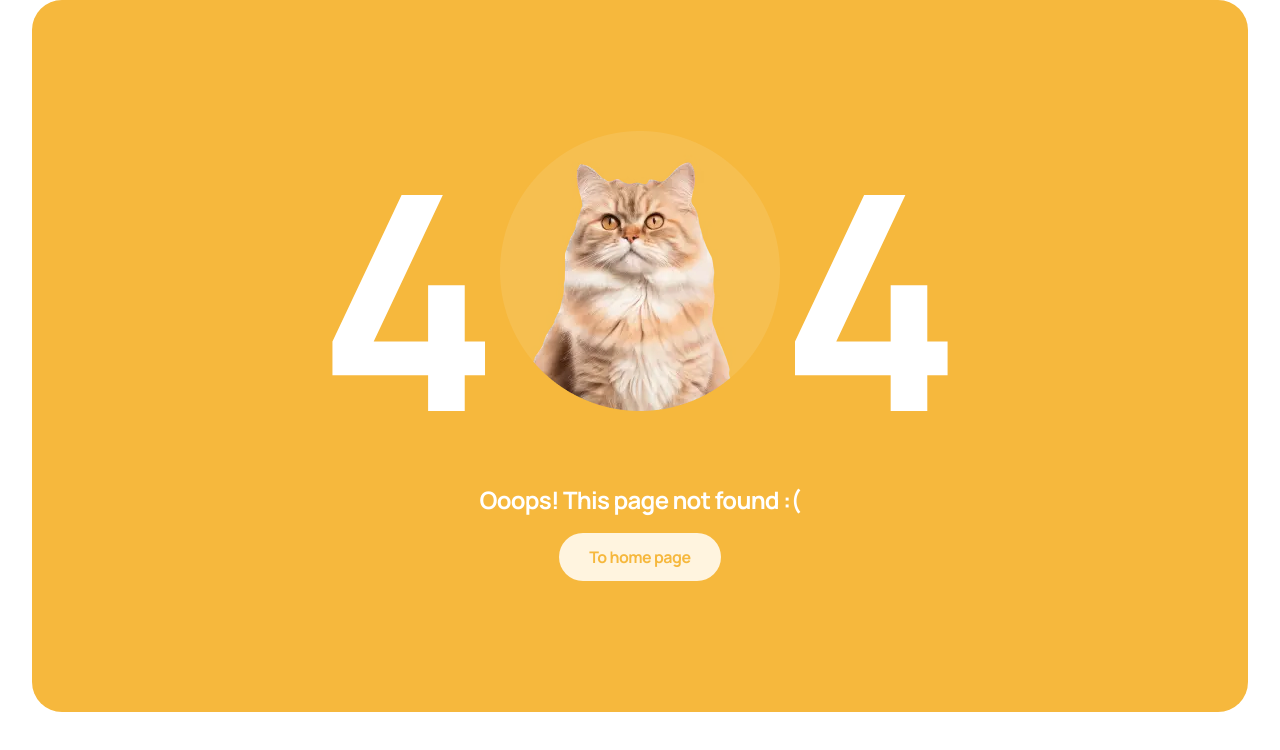
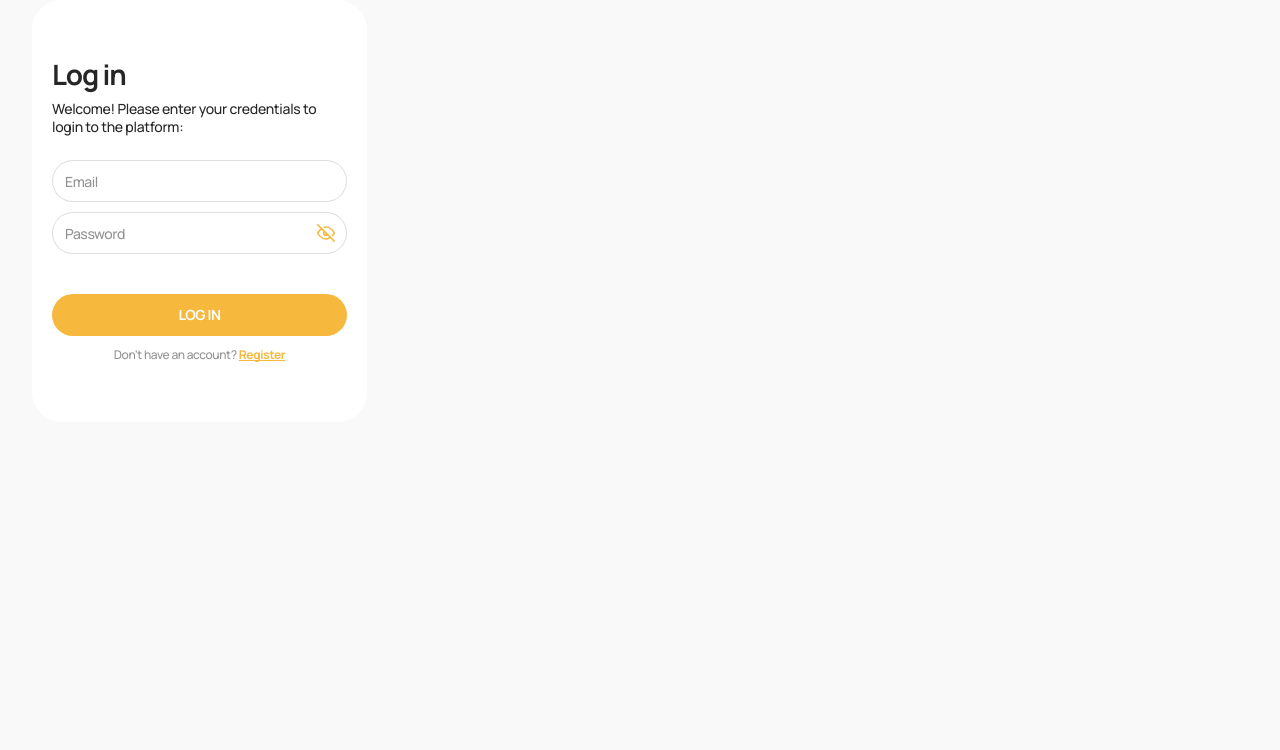
Before and after one commit to naumenkota/Petlove, a React (Vite) app: page / in a window 1280 px wide. Before the commit this address had no page. Shown: the top 750 px of the page. Built offline with nearby package versions, Linux system fonts and the light colour scheme.

Commit message:
add PasswordToggle, ErrorMessage components

```diff
--- a/package.json
+++ b/package.json
@@ -10,14 +10,17 @@
     "preview": "vite preview"
   },
   "dependencies": {
+    "@hookform/resolvers": "^5.2.2",
     "@reduxjs/toolkit": "^2.9.0",
     "axios": "^1.12.2",
     "modern-normalize": "^3.0.1",
     "react": "^19.1.1",
     "react-dom": "^19.1.1",
+    "react-hook-form": "^7.65.0",
     "react-redux": "^9.2.0",
     "react-responsive": "^10.0.1",
-    "react-router-dom": "^7.9.4"
+    "react-router-dom": "^7.9.4",
+    "yup": "^1.7.1"
   },
   "devDependencies": {
     "@eslint/js": "^9.36.0",
--- a/src/App.jsx
+++ b/src/App.jsx
@@ -1,4 +1,5 @@
 import Container from "./components/Container/Container";
+import LoginForm from "./components/LoginForm/LoginForm";
 import MainPage from "./pages/MainPage/MainPage";
 import NotFoundPage from "./pages/NotFoundPage/NotFoundPage";
 
@@ -6,7 +7,7 @@ function App() {
   return (
     <>
       <Container>
-        <NotFoundPage />
+        <LoginForm />
       </Container>
     </>
   );
--- /dev/null
+++ b/src/components/ErrorMessage/ErrorMessage.jsx
@@ -0,0 +1,7 @@
+import s from "./ErrorMessage.module.css";
+
+export default function ErrorMessage({ message }) {
+  if (!message) return null;
+
+  return <p className={s.error}> {message}</p>;
+}
--- /dev/null
+++ b/src/components/LoginForm/LoginForm.jsx
@@ -0,0 +1,74 @@
+import s from "./LoginForm.module.css";
+import { useForm } from "react-hook-form";
+import { yupResolver } from "@hookform/resolvers/yup";
+import * as yup from "yup";
+import ErrorMessage from "../ErrorMessage/ErrorMessage";
+import PasswordToggle from "../PasswordToggle/PasswordToggle";
+import { useState } from "react";
+
+const LoginFormSchema = yup.object().shape({
+  email: yup
+    .string()
+    .transform((value) => value.trim())
+    .email("Enter a valid Email")
+    .required("Email is required"),
+  password: yup
+    .string()
+    .min(7, "Enter a valid password")
+    .required("Password is required"),
+});
+
+export default function LoginForm() {
+  const [showPassword, setShowPassword] = useState(false);
+  const {
+    register,
+
+    formState: { errors },
+  } = useForm({
+    mode: "onChange",
+    resolver: yupResolver(LoginFormSchema),
+  });
+
+  return (
+    <div className={s.wrapper}>
+      <div className={s.wrapper_title}>
+        <h2 className={s.title}>Log in</h2>
+        <p className={s.text}>
+          Welcome! Please enter your credentials to login to the platform:
+        </p>
+      </div>
+      <form className={s.form}>
+        <div className={s.inputGroup}>
+          <div className={s.inputWrapper}>
+            <input
+              {...register("email")}
+              placeholder="Email"
+              className={s.input}
+            />
+            <ErrorMessage message={errors.email?.message} />
+          </div>
+          <div className={s.inputWrapper}>
+            <input
+              {...register("password")}
+              placeholder="Password"
+              className={s.input}
+              type={showPassword ? "text" : "password"}
+            />
+            <PasswordToggle
+              show={showPassword}
+              toggle={() => setShowPassword((prev) => !prev)}
+            />
+            <ErrorMessage message={errors.password?.message} />
+          </div>
+        </div>
+        <button type="submit" className={s.btn}>
+          Log in
+        </button>
+      </form>
+
+      <p className={s.question}>
+        Don't have an account? <span className={s.register}>Register</span>
+      </p>
+    </div>
+  );
+}
--- /dev/null
+++ b/src/components/LoginForm/LoginForm.module.css
@@ -0,0 +1,96 @@
+.wrapper{
+    background-color: var(--white);
+    border-radius: 30px;
+    max-width: 335px;
+    height: 422px;
+    display: flex;
+    align-items: center;
+    justify-content: center;
+    flex-direction: column;
+    padding: 60px 20px;
+}
+
+.wrapper_title{
+    display: flex;
+    align-items:flex-start;
+    justify-content: center;
+    flex-direction: column;
+    gap: 12px;
+}
+
+.title{
+    font-weight: 700;
+    font-size: 28px;
+    line-height: 1;
+    letter-spacing: -0.04em;
+}
+
+.text{
+    font-weight: 500;
+    font-size: 14px;
+    line-height: 1.28;
+    letter-spacing: -0.02em;
+}
+
+.inputGroup{
+    margin-top: 24px;
+    display: flex;
+    align-items: flex-start;
+    justify-content: flex-start;
+    flex-direction: column;
+    gap: 10px;
+}
+
+.inputWrapper{
+    position: relative;
+}
+
+.input{
+    border: 1px solid rgba(38, 38, 38, 0.15);
+    border-radius: 30px;
+    padding: 12px;
+    width: 295px;
+    height: 42px;
+}
+
+.input::placeholder{
+    font-weight: 500;
+    font-size: 14px;
+    line-height: 1.28;
+    letter-spacing: -0.03em;
+    color: rgba(38, 38, 38, 0.5);
+}
+
+.btn{
+    margin-top: 40px;
+    font-weight: 700;
+    font-size: 14px;
+    line-height: 1.28571;
+    letter-spacing: -0.03em;
+    text-transform: uppercase;
+    color: var(--white);
+    display: flex;
+    align-items: center;
+    justify-content: center;
+    width: 100%;
+    max-width: 295px;
+    height: 42px;
+    border-radius: 30px;
+    background-color: var(--yellow);
+}
+
+.question{
+    margin-top: 12px;
+    font-weight: 500;
+    font-size: 12px;
+    line-height: 1.16667;
+    letter-spacing: -0.03em;
+    color: rgba(38, 38, 38, 0.5);
+}
+
+.register{
+    font-weight: 700;
+    text-decoration: underline;
+    text-decoration-skip-ink: none;
+    color: #f6b83d;
+}
--- /dev/null
+++ b/src/components/PasswordToggle/PasswordToggle.jsx
@@ -0,0 +1,11 @@
+import s from "./PasswordToggle.module.css";
+import EyeIcon from "../../assets/icons/eye.svg?react";
+import EyeOffIcon from "../../assets/icons/eye-off.svg?react";
+
+export default function PasswordToggle({ show, toggle }) {
+  return (
+    <button type="button" onClick={toggle} className={s.eyeIcon}>
+      {show ? <EyeIcon /> : <EyeOffIcon />}
+    </button>
+  );
+}
--- /dev/null
+++ b/src/components/PasswordToggle/PasswordToggle.module.css
@@ -0,0 +1,13 @@
+.eyeIcon {
+    position: absolute;
+    top: 12px;
+    right: 12px;
+    width: 18px;
+    height: 18px;
+    background-color: var(--white);
+}
+
+.eyeIcon svg {
+    width: 100%;
+    height: 100%;
+}
--- a/src/index.css
+++ b/src/index.css
@@ -14,7 +14,7 @@
 body {
     font-family: "Manrope", sans-serif;
     color: var(--black);
-    background-color: var(--white);
+    background-color: #f9f9f9;;
 
 }
 
@@ -32,6 +32,7 @@ button {
     font-family: inherit;
     cursor: pointer;
     color: inherit;
+    border: none;
 }
 
 button:focus {
```
Also changed, not shown: src/components/ErrorMessage/ErrorMessage.module.css (added), src/pages/NotFoundPage/NotFoundPage.module.css (line endings or trailing spaces), 1 other file (tests, documents, lock files or other folders).
